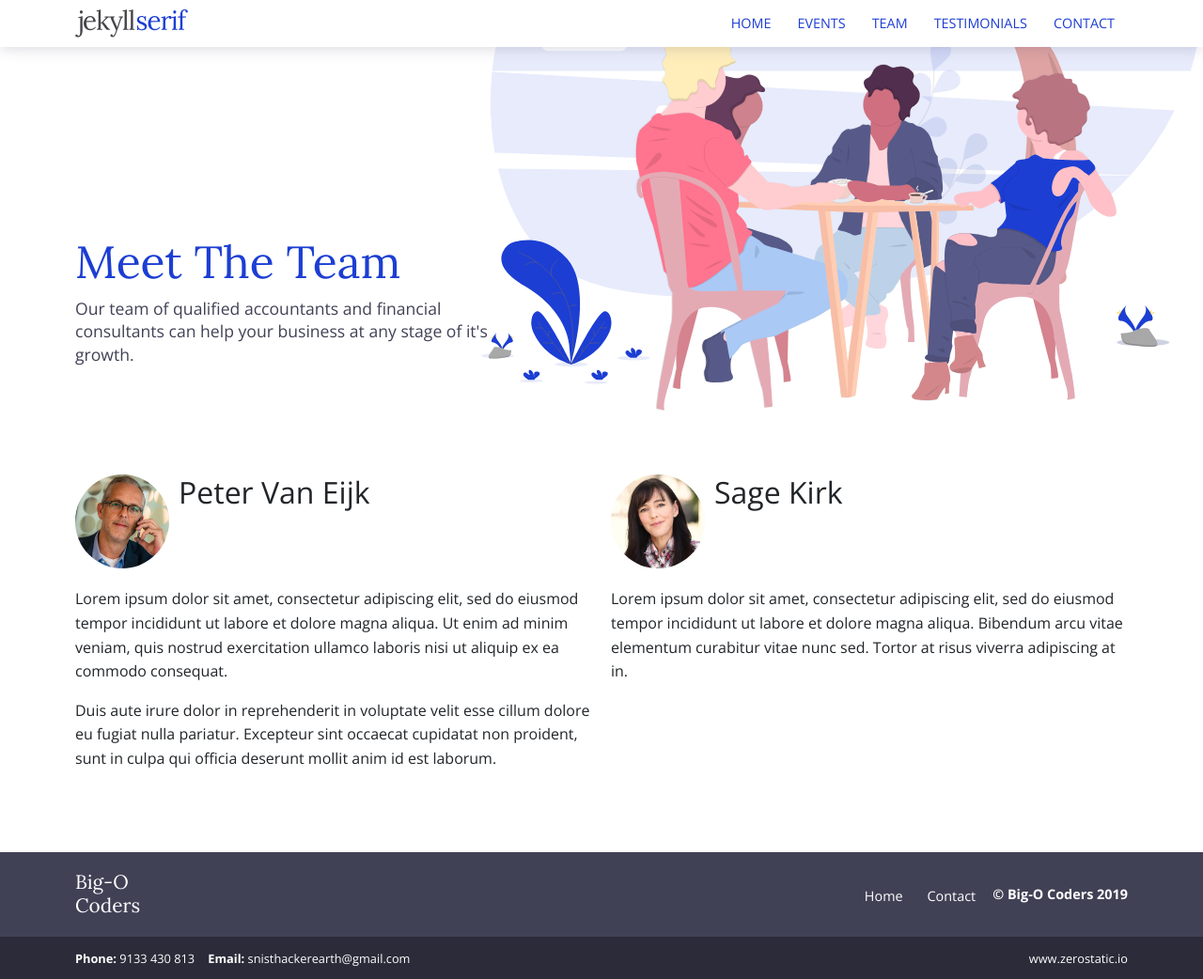
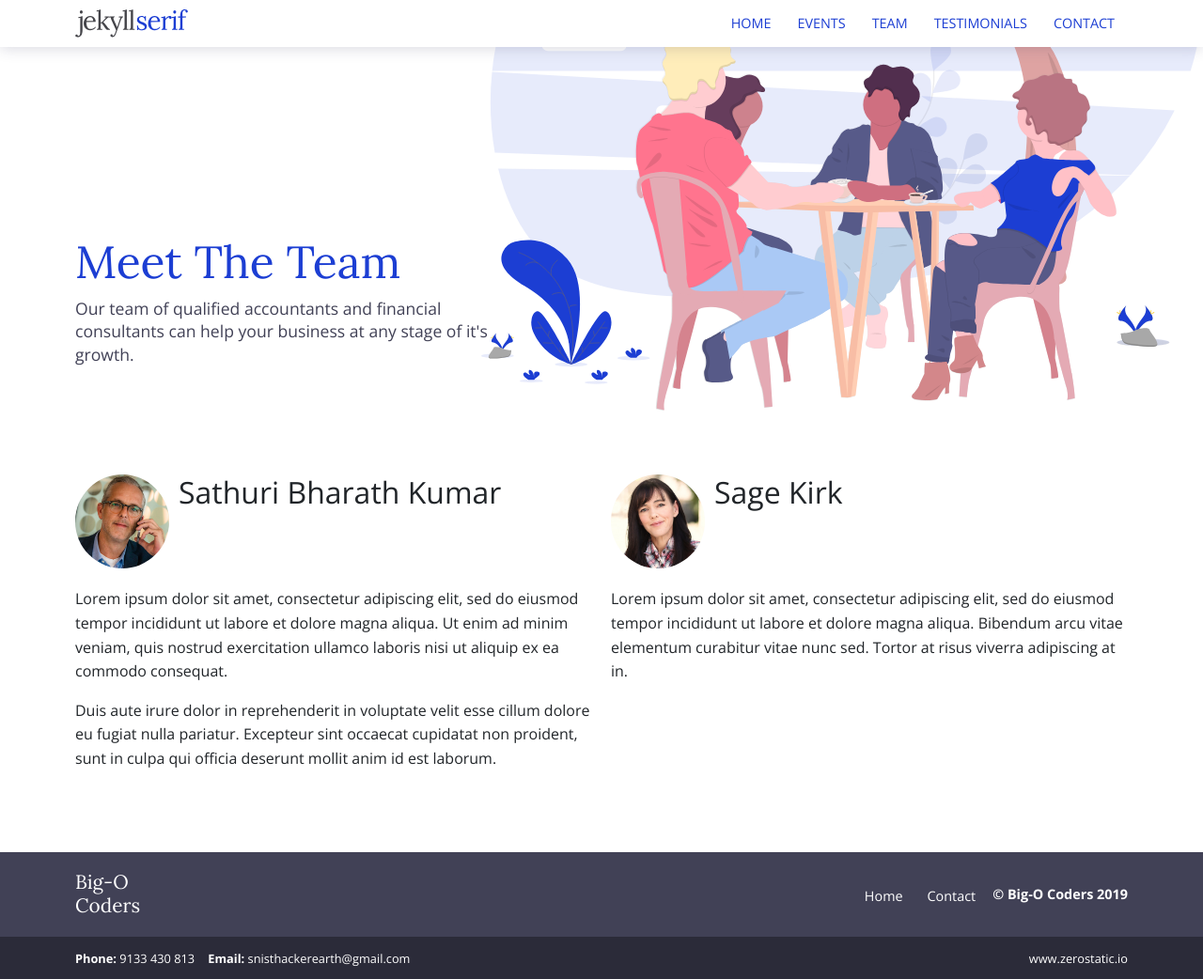
Before and after one commit to SnistAheads/Ocoders, a Jekyll site: the page built from team.html, in a window 1280 px wide. Shown: the whole page at 94% size. Built offline with Jekyll 4.4.1, drawn with Linux system fonts in a browser that asks for light colours.

Commit message:
Update peter-van-eijk.md

```diff
--- a/_team/peter-van-eijk.md
+++ b/_team/peter-van-eijk.md
@@ -1,5 +1,5 @@
 ---
-title: 'Peter Van Eijk'
+title: 'Sathuri Bharath Kumar'
 image: '/images/team/peter-van-eijk-711986-unsplash.jpg'
 jobtitle: 'Director'
 email: 'peter@test.com'
```
